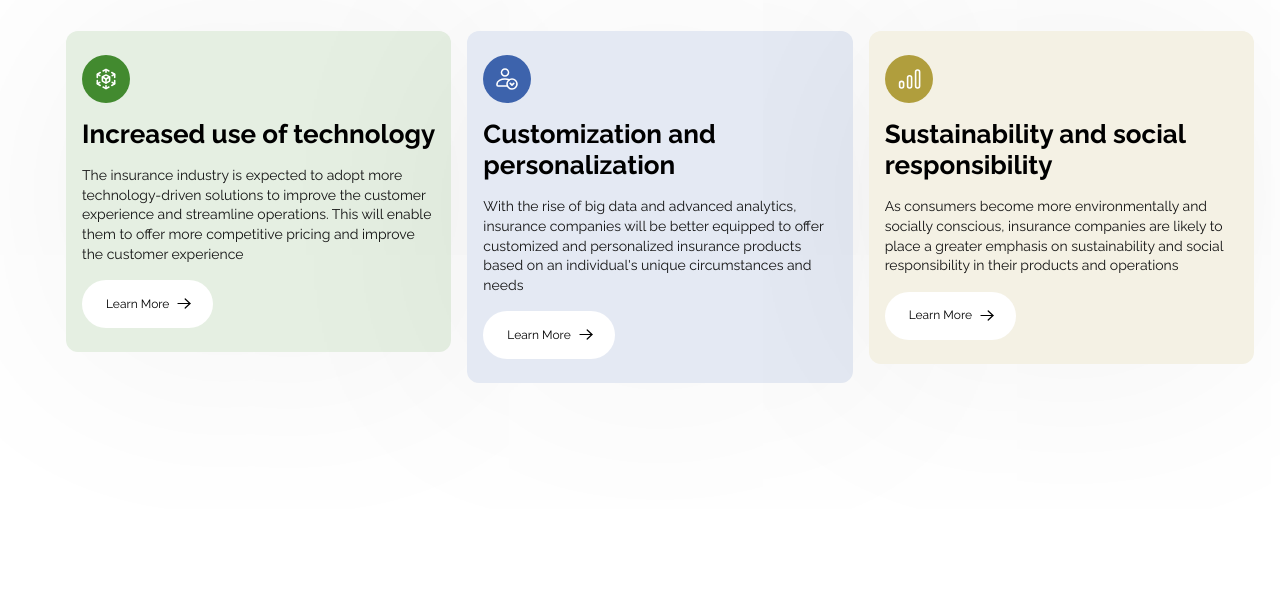
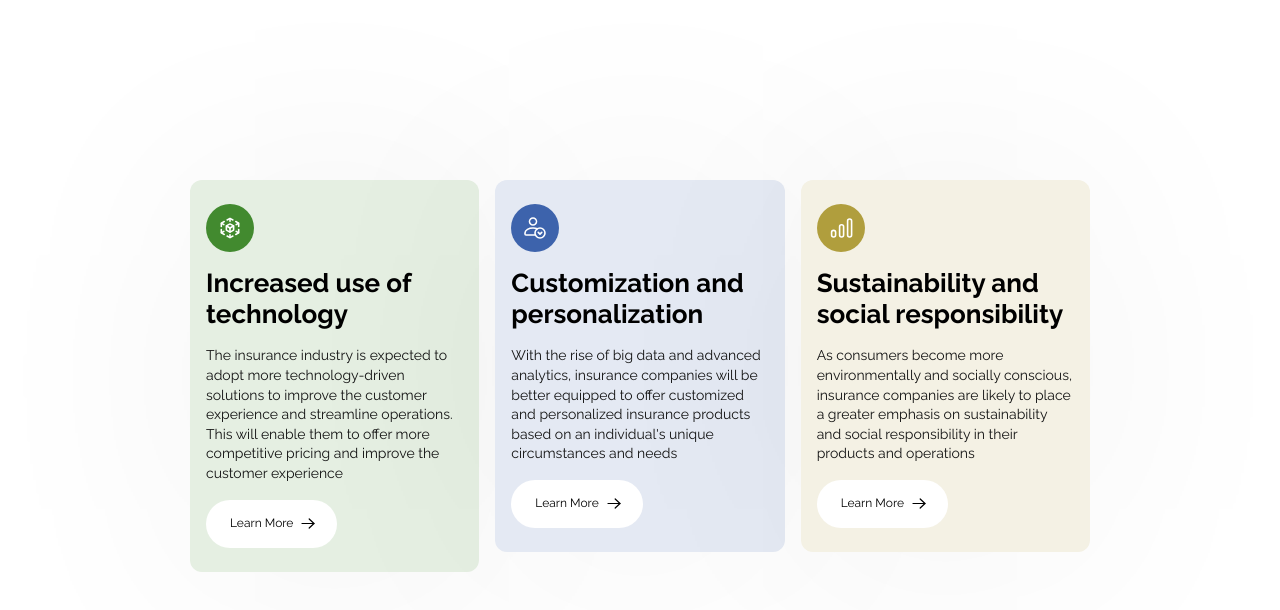
Before and after one commit to PaurowiczRafal/BenefitSystem, a website built with Vite: page index.html in a window 1280 px wide. Built offline with nearby package versions, Linux system fonts and the light colour scheme.

Commit message:
second commit

```diff
--- a/src/global-styles/style.scss
+++ b/src/global-styles/style.scss
@@ -131,19 +131,16 @@ body {
 @media (min-width: 992px) {
 	.home-page {
 		&_cards {
-      display: flex;
-      flex-flow: row wrap;
-      padding: 10px;
-      // position: relative;
-      // display: flex;
-			// margin-top: 18em;
-			// margin-left: 15em;
-			// margin-right: 15em;
-			// flex-direction: row;
-      &-box{
-        flex: 1;
-        width: 33%;
-      }
+			position: relative;
+			display: flex;
+			margin-top: 18em;
+			margin-left: 15em;
+			margin-right: 15em;
+			flex-direction: row;
+			&-box {
+				flex: 1;
+				width: 33%;
+			}
 		}
 	}
 }
```
Also changed, not shown: css/style.css, 1 other file.
